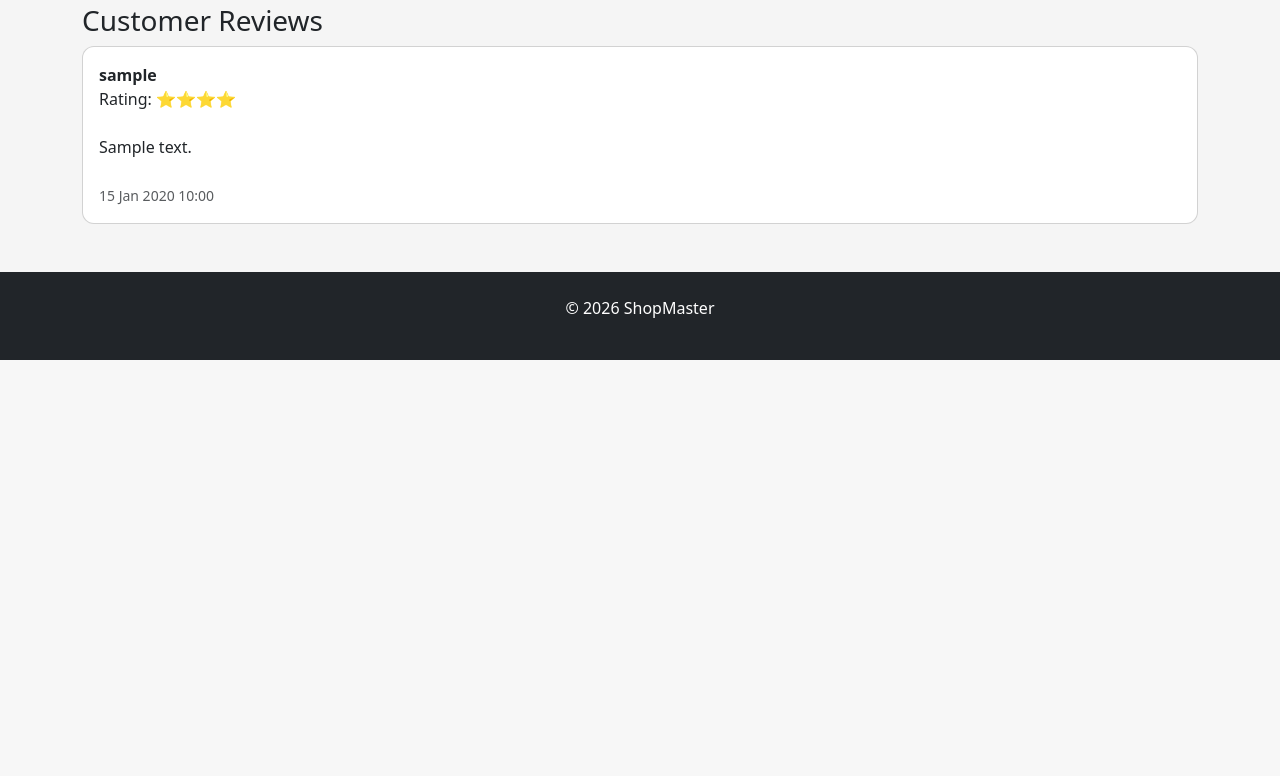
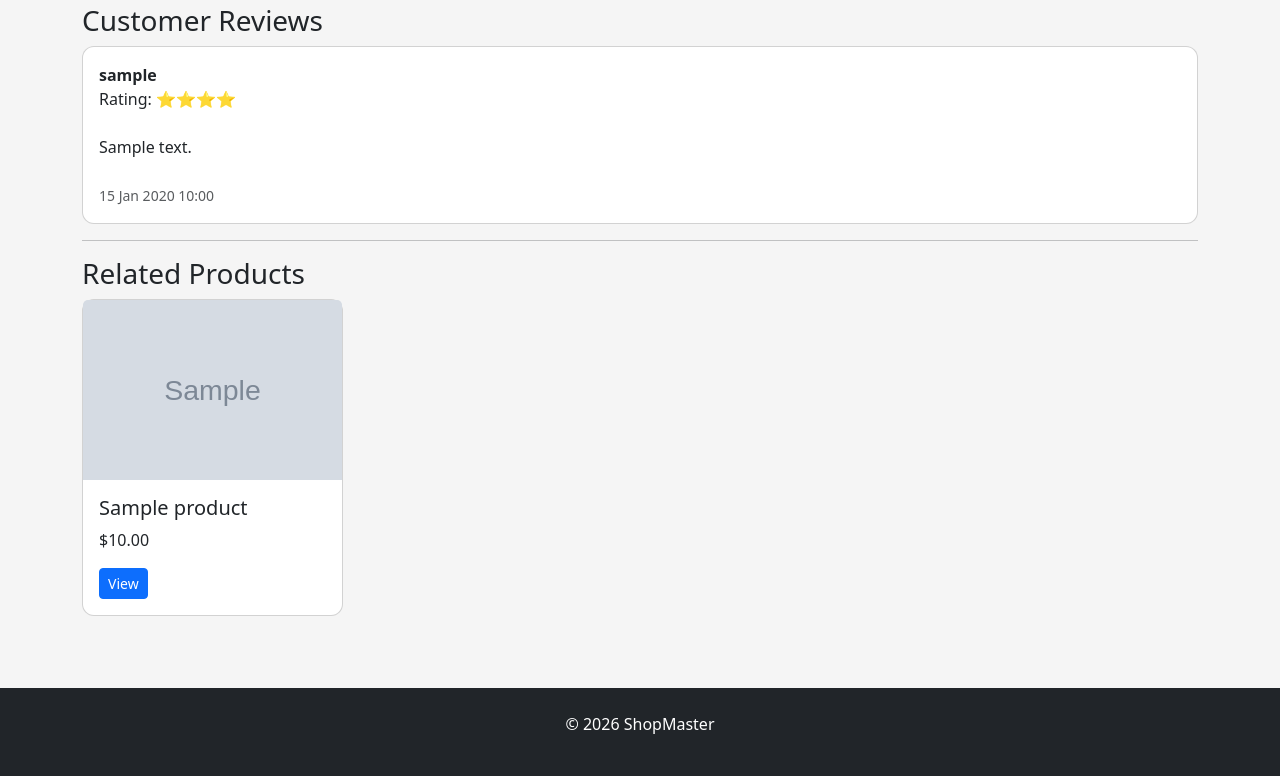
Before and after one commit to mojtabarezaeif/ShopMaster, a Django app: template products/templates/products/product_detail.html in a window 1280 px wide. Shown: the part 571-1347 px from the top of the page. Before the commit the page ends 931 px from the top, so only its background shows below. Run offline with Django 5.2, Linux system fonts and the light colour scheme; tables that the repository leaves empty hold one stand-in row (values such as "Sample post"); the template is opened without the code that fills it: values that come from a table or form of the project are taken from there, most other values are stand-ins (such as "Sample title", 1, 10 or a date in 2020); grey boxes marked "Sample" are stand-in pictures.

Commit message:
Add related products section

```diff
--- a/products/templates/products/product_detail.html
+++ b/products/templates/products/product_detail.html
@@ -370,6 +370,69 @@ No reviews yet.
 
 {% endfor %}
 
+<hr>
 
+<h3>
+
+Related Products
+
+</h3>
+
+<div class="row">
+
+{% for item in related_products %}
+
+<div class="col-md-3 mb-4">
+
+<div class="card h-100">
+
+{% if item.images.first %}
+
+<img
+src="{{ item.images.first.image.url }}"
+class="card-img-top"
+height="180">
+
+{% endif %}
+
+<div class="card-body">
+
+<h5>
+
+{{ item.name }}
+
+</h5>
+
+<p>
+
+${{ item.price }}
+
+</p>
+
+<a
+href="{% url 'product_detail' item.slug %}"
+class="btn btn-primary btn-sm">
+
+View
+
+</a>
+
+</div>
+
+</div>
+
+</div>
+
+{% empty %}
+
+<p>
+
+No related products.
+
+</p>
+
+{% endfor %}
+
+</div>
 
 {% endblock %}
```
Also changed, not shown: products/views.py (+10 -7 lines).
